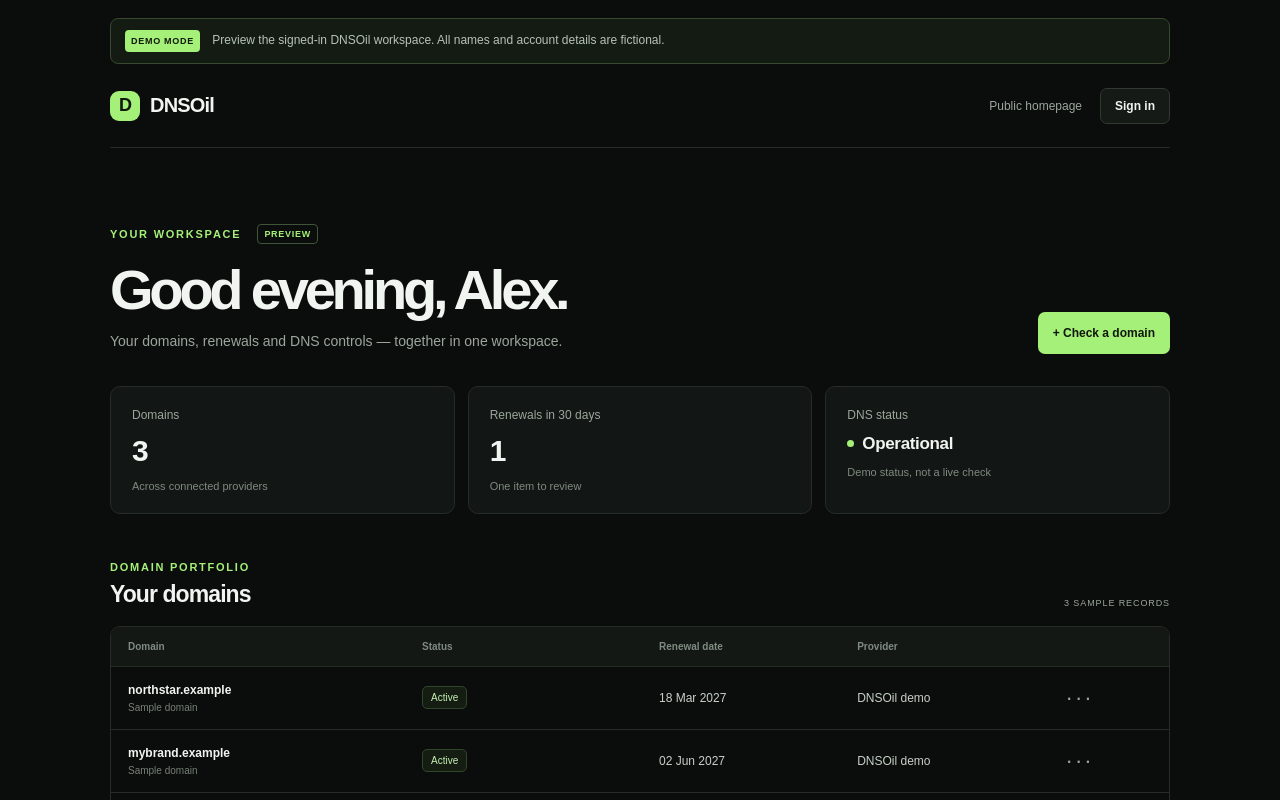
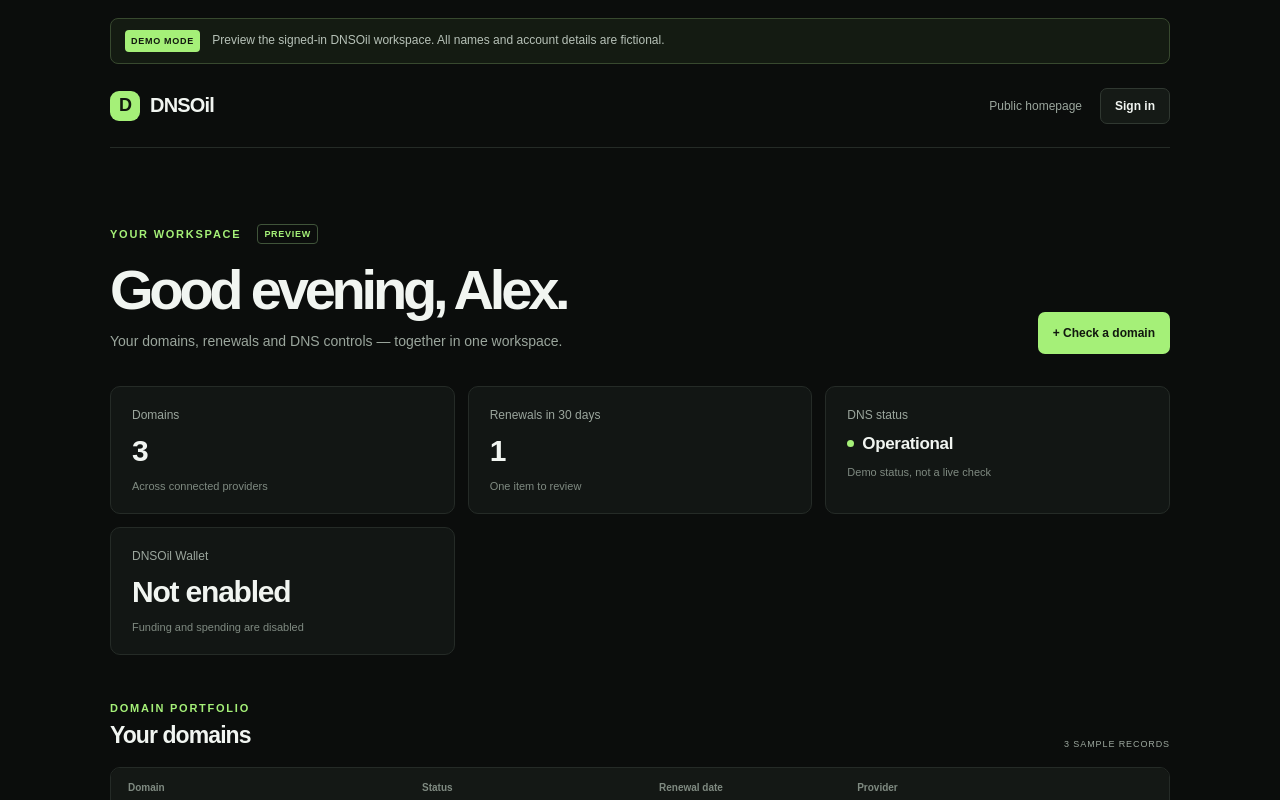
Before and after one commit to mystrdan/DNSOil, a Next.js app in the folder apps/web/: page /demo/dashboard in a window 1280 px wide. Shown: the top 800 px of the page. Built offline with nearby package versions, Linux system fonts and the light colour scheme.

Commit message:
feat(demo): include wallet status in dashboard preview

```diff
--- a/apps/web/src/app/demo/dashboard/page.tsx
+++ b/apps/web/src/app/demo/dashboard/page.tsx
@@ -26,6 +26,7 @@
         <article className="demoStat"><span>Domains</span><strong>3</strong><small>Across connected providers</small></article>
         <article className="demoStat"><span>Renewals in 30 days</span><strong>1</strong><small>One item to review</small></article>
         <article className="demoStat"><span>DNS status</span><strong className="demoHealthy"><i /> Operational</strong><small>Demo status, not a live check</small></article>
+        <article className="demoStat demoWalletStat"><span>DNSOil Wallet</span><strong>Not enabled</strong><small>Funding and spending are disabled</small></article>
       </section>
 
       <section className="demoDomainSection">
```
